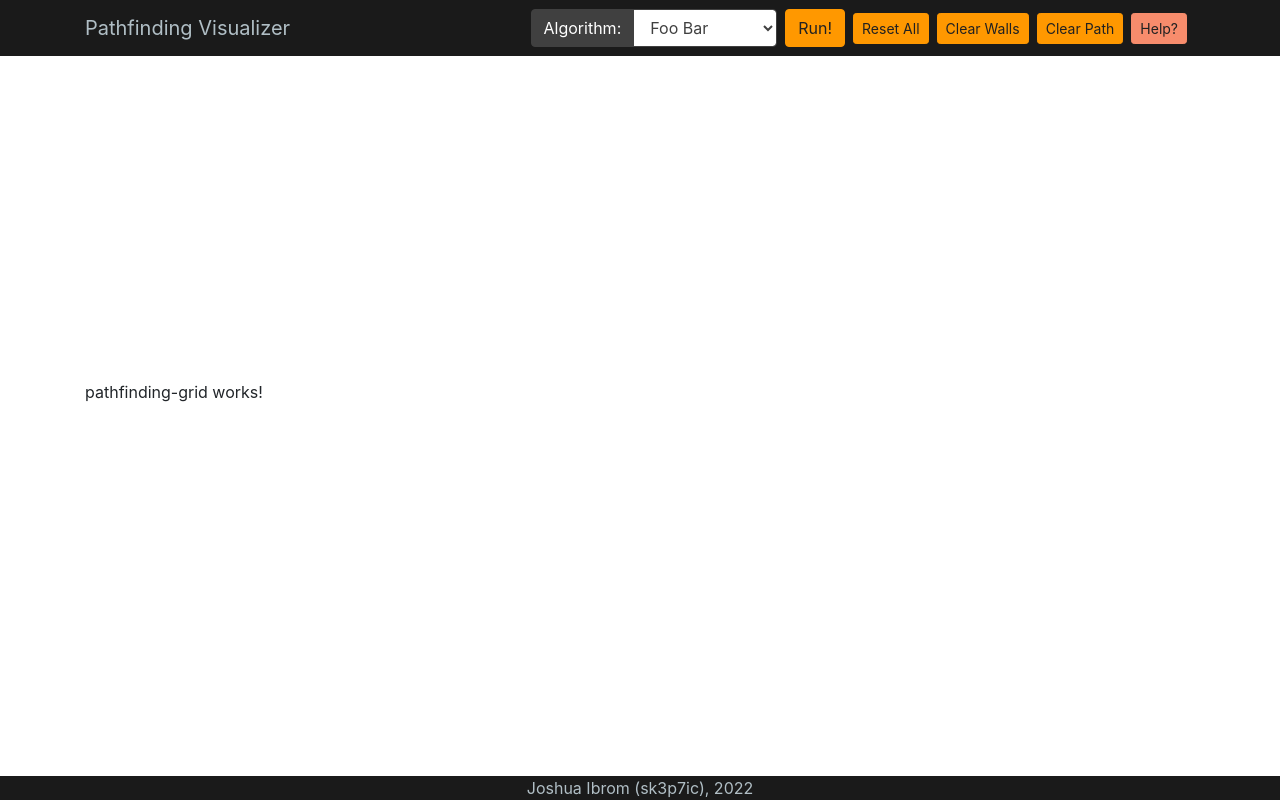
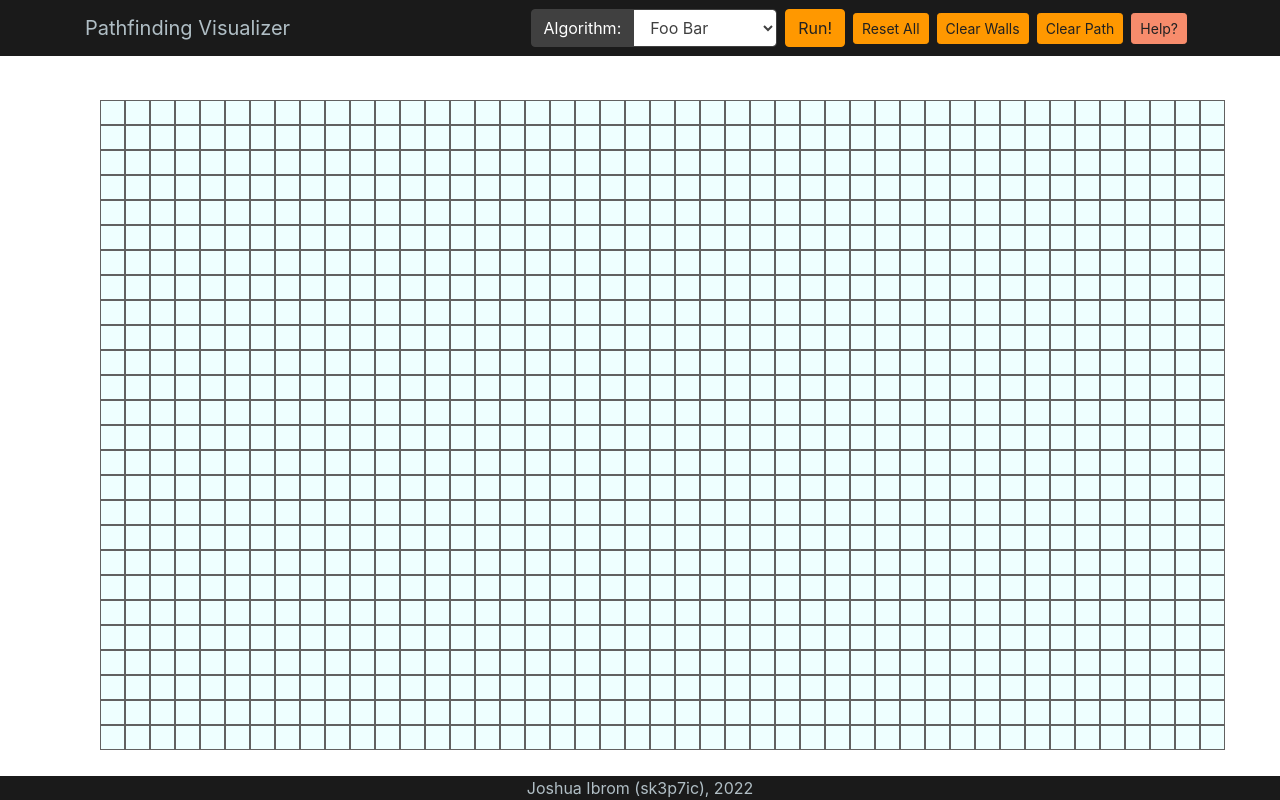
Before and after one commit to sk3p7ic/Pathfinding-Visualizer, an Angular app: page / in a window 1280 px wide. Built offline with nearby package versions, Linux system fonts and the light colour scheme.

Commit message:
Worked on basic grid functionality
Worked on allowing the grid to be generated properly, as well as reset via a hack-y method.

```diff
--- /dev/null
+++ b/src/app/pathfinding-visualizer/pathfinding-grid/grid-node-type.ts
@@ -0,0 +1,8 @@
+export enum GridNodeType {
+  START,
+  END,
+  OPEN,
+  CLOSED,
+  BARRIER,
+  UNDEFINED
+}
--- /dev/null
+++ b/src/app/pathfinding-visualizer/pathfinding-grid/grid-node.ts
@@ -0,0 +1,42 @@
+import { GridNodeType } from "./grid-node-type";
+
+export class GridNode {
+  row: number;
+  col: number;
+  total_rows: number;
+  total_cols: number;
+  neighbors: GridNode[];
+  nodeType: GridNodeType;
+
+  constructor(row: number, col: number, total_rows: number, total_cols: number) {
+    this.row = row;
+    this.col = col;
+    this.total_rows = total_rows;
+    this.total_cols = total_cols;
+    this.neighbors = [];
+    this.nodeType = GridNodeType.UNDEFINED;
+  }
+
+  getColor() {
+    switch (this.nodeType) {
+      case GridNodeType.START: {
+        return "#c3e88d";
+      }
+      case GridNodeType.END: {
+        return "#ffcb6b";
+      }
+      case GridNodeType.OPEN: {
+        return "#89ddff";
+      }
+      case GridNodeType.CLOSED: {
+        return "#82aaff";
+      }
+      case GridNodeType.BARRIER: {
+        return "#616161";
+      }
+      case GridNodeType.UNDEFINED: {
+        return "#eeffff";
+      }
+    }
+  }
+}
--- a/src/app/pathfinding-visualizer/pathfinding-grid/pathfinding-grid.component.html
+++ b/src/app/pathfinding-visualizer/pathfinding-grid/pathfinding-grid.component.html
@@ -1 +1,15 @@
-<p>pathfinding-grid works!</p>
+<div>
+  <div class="pathfinding-row" *ngFor="let row of nodes; index as i">
+    <div
+      class="pathfinding-node"
+      *ngFor="let node of row; index as j"
+      [ngStyle]="{
+        'background-color': node.getColor(),
+        'top.px': i * 25 + 100,
+        'left.px': j * 25 + 100
+      }"
+      (mouseenter)="handleMouseEnter(i, j)"
+      (click)="handleMouseClick(i, j)"
+    ></div>
+  </div>
+</div>
--- a/src/app/pathfinding-visualizer/pathfinding-grid/pathfinding-grid.component.sass
+++ b/src/app/pathfinding-visualizer/pathfinding-grid/pathfinding-grid.component.sass
@@ -0,0 +1,9 @@
+.pathfinding-row
+  margin: 0px
+
+.pathfinding-node
+  position: fixed
+  width: 25px
+  height: 25px
+  margin: 0px
+  border: 1px solid #616161
--- a/src/app/pathfinding-visualizer/pathfinding-grid/pathfinding-grid.component.ts
+++ b/src/app/pathfinding-visualizer/pathfinding-grid/pathfinding-grid.component.ts
@@ -1,15 +1,88 @@
-import { Component, OnInit } from '@angular/core';
+import {
+  Component,
+  HostListener,
+  Input,
+  OnChanges,
+  OnInit,
+  SimpleChanges,
+} from '@angular/core';
+import { GridNode } from './grid-node';
+import { GridNodeType } from './grid-node-type';
 
 @Component({
   selector: 'app-pathfinding-grid',
   templateUrl: './pathfinding-grid.component.html',
-  styleUrls: ['./pathfinding-grid.component.sass']
+  styleUrls: ['./pathfinding-grid.component.sass'],
 })
-export class PathfindingGridComponent implements OnInit {
+export class PathfindingGridComponent implements OnInit, OnChanges {
+  @Input('doReset') resetListener = 0;
 
-  constructor() { }
+  width: any;
+  height: any;
+  gridWidth: number;
+  gridHeight: number;
+
+  nodes: GridNode[][];
+
+  mousePressed: boolean;
+
+  constructor() {
+    this.nodes = [];
+    this.gridWidth = 0;
+    this.gridHeight = 0;
+    this.mousePressed = false;
+  }
 
   ngOnInit(): void {
+    this.width = window.innerWidth - 100;
+    this.height = window.innerHeight - 100;
+    this.resetGrid();
   }
 
+  ngOnChanges(changes: SimpleChanges): void {
+    for (const propName in changes) {
+      if (propName === 'resetListener') this.resetGrid();
+    }
+  }
+
+  resetGrid() {
+    this.nodes = [];
+    this.gridWidth = Math.floor(this.width / 26); // 25 + 2px border
+    this.gridHeight = Math.floor(this.height / 26); // 25 + 2px border
+    for (let i = 0; i < this.gridHeight; i++) {
+      var gridRow = [];
+      for (let j = 0; j < this.gridWidth; j++) {
+        gridRow.push(new GridNode(i, j, this.gridHeight, this.gridWidth));
+      }
+      this.nodes.push(gridRow);
+    }
+  }
+
+  @HostListener('window:resize', ['$event'])
+  onResize(event: any) {
+    this.width = window.innerWidth;
+    this.height = window.innerHeight;
+  }
+
+  @HostListener('document:mousedown', ['$event'])
+  onMouseDown(event: any) {
+    console.log('The mouse is pressed down.');
+    this.mousePressed = true;
+  }
+
+  @HostListener('document:mouseup', ['$event'])
+  onMouseUp(event: any) {
+    console.log('The mouse is released.');
+    this.mousePressed = false;
+  }
+
+  calculateGridPosition() {}
+
+  handleMouseEnter(row: number, col: number) {
+    if (this.mousePressed) this.nodes[row][col].nodeType = GridNodeType.BARRIER;
+  }
+
+  handleMouseClick(row: number, col: number) {
+    this.nodes[row][col].nodeType = GridNodeType.BARRIER;
+  }
 }
--- a/src/app/pathfinding-visualizer/pathfinding-visualizer.component.html
+++ b/src/app/pathfinding-visualizer/pathfinding-visualizer.component.html
@@ -1,12 +1,14 @@
 <div>
-  <nav class="navbar fixed-top navbar-dark bg-dark">
+  <nav class="navbar fixed-top navbar-dark bg-dark" id="navbar">
     <div class="container">
       <a class="navbar-brand" href="#">Pathfinding Visualizer</a>
       <ul class="navbar-nav">
         <div class="form-inline">
           <div class="input-group">
             <div class="input-group-prepend">
-              <span class="input-group-text" id="algo-dropdown-text">Algorithm:</span>
+              <span class="input-group-text" id="algo-dropdown-text"
+                >Algorithm:</span
+              >
             </div>
             <select id="algo-dropdown" class="form-control mr-sm-2">
               <option selected>Foo Bar</option>
@@ -14,28 +16,54 @@
               <option>Lorem ipsum</option>
             </select>
           </div>
-          <button class="btn my-2 my-sm-0 mr-sm-2 btn-primary" type="button">Run!</button>
-          <button class="btn btn-sm my-2 my-sm-0 mr-sm-2 btn-primary" type="button">Reset All</button>
-          <button class="btn btn-sm my-2 my-sm-0 mr-sm-2 btn-primary" type="button">Clear Walls</button>
-          <button class="btn btn-sm my-2 my-sm-0 mr-sm-2 btn-primary" type="button">Clear Path</button>
-          <button class="btn btn-sm my-2 my-sm-0 mr-sm-2 btn-help" type="button">Help?</button>
+          <button class="btn my-2 my-sm-0 mr-sm-2 btn-primary" type="button">
+            Run!
+          </button>
+          <button
+            class="btn btn-sm my-2 my-sm-0 mr-sm-2 btn-primary"
+            type="button"
+            (click)="handleResetClick()"
+          >
+            Reset All
+          </button>
+          <button
+            class="btn btn-sm my-2 my-sm-0 mr-sm-2 btn-primary"
+            type="button"
+          >
+            Clear Walls
+          </button>
+          <button
+            class="btn btn-sm my-2 my-sm-0 mr-sm-2 btn-primary"
+            type="button"
+          >
+            Clear Path
+          </button>
+          <button
+            class="btn btn-sm my-2 my-sm-0 mr-sm-2 btn-help"
+            type="button"
+          >
+            Help?
+          </button>
         </div>
       </ul>
     </div>
   </nav>
-  <div id="pathfinding-grid-container" class="container d-none d-lg-block vh-100">
+  <div class="d-none d-lg-block">
+    <app-pathfinding-grid [doReset]="doReset"></app-pathfinding-grid>
+  </div>
+  <div
+    id="pathfinding-grid-container"
+    class="container d-block d-lg-none vh-100"
+  >
     <div class="row align-items-center h-100">
-      <div class="col-6 max-auto">
-        <app-pathfinding-grid></app-pathfinding-grid>
+      <div class="col-6 mx-auto">
+        <h1 style="color: #212121">
+          Sorry, but this screen size is not supported.
+        </h1>
       </div>
     </div>
   </div>
-  <div id="pathfinding-grid-container" class="container d-block d-lg-none vh-100">
-    <div class="row align-items-center h-100">
-      <div class="col-6 max-auto">
-        <h1 style="color: #212121;">Sorry, but this screen size is not supported.</h1>
-      </div>
-    </div>
-  </div>
-  <footer class="text-center bg-dark text-light">Joshua Ibrom (sk3p7ic), 2022</footer>
+  <footer class="text-center bg-dark text-light">
+    Joshua Ibrom (sk3p7ic), 2022
+  </footer>
 </div>
--- a/src/app/pathfinding-visualizer/pathfinding-visualizer.component.ts
+++ b/src/app/pathfinding-visualizer/pathfinding-visualizer.component.ts
@@ -3,13 +3,18 @@ import { Component, OnInit } from '@angular/core';
 @Component({
   selector: 'app-pathfinding-visualizer',
   templateUrl: './pathfinding-visualizer.component.html',
-  styleUrls: ['./pathfinding-visualizer.component.sass']
+  styleUrls: ['./pathfinding-visualizer.component.sass'],
 })
 export class PathfindingVisualizerComponent implements OnInit {
+  doReset: number;
 
-  constructor() { }
-
-  ngOnInit(): void {
+  constructor() {
+    this.doReset = 0;
   }
 
+  ngOnInit(): void {}
+
+  handleResetClick() {
+    this.doReset++;
+  }
 }
```
Also changed, not shown: 1 other file (tests, documents, lock files or other folders).
